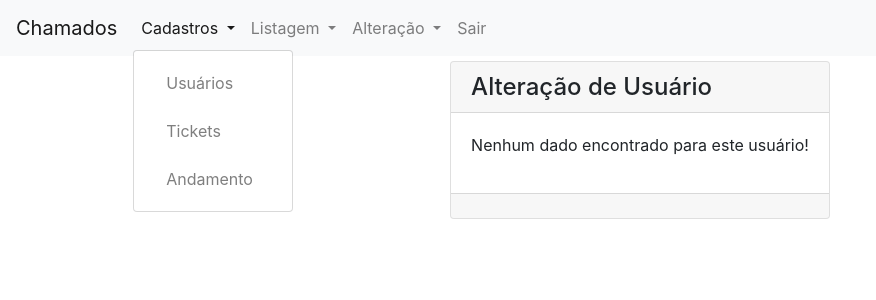
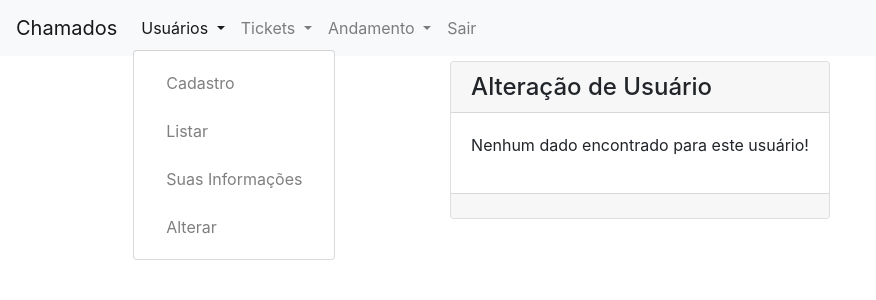
Before and after one commit to jefrson/chamados, a CodeIgniter app: page /chamados/index.php/usuario/alterarUsuario in a window 1280 px wide, after a click on "Usuários". Shown: the top 300 px of the page, without its empty margins (0-876 px from the left). Run offline with CodeIgniter, Linux system fonts and the light colour scheme; tables that the repository leaves empty or names only in its code hold one stand-in row (values such as "Sample post"); some libraries are stand-ins or nearby versions.

Commit message:
Alteração 12-09-2017

```diff
--- a/chamados/application/config/autoload.php
+++ b/chamados/application/config/autoload.php
@@ -89,7 +89,7 @@
 |
 |	$autoload['helper'] = array('url', 'file');
 */
-$autoload['helper'] = array('url', 'file', 'form');
+$autoload['helper'] = array('url', 'file', 'form', 'download');
 
 /*
 | -------------------------------------------------------------------
--- a/chamados/application/controllers/usuario.php
+++ b/chamados/application/controllers/usuario.php
@@ -75,7 +75,7 @@
             'senha' => md5($cpf)
         );
 
-        $this->usuario_model->alterar($dt);
+        $alt = $this->usuario_model->alterar($dt);
 
         $this->load->view('alteracao/alt_usuario');
     }
--- a/chamados/application/models/ticket_model.php
+++ b/chamados/application/models/ticket_model.php
@@ -6,7 +6,8 @@
     }
 
     function adicionar($objeto){
-        return $this->db->insert('ticket', $objeto);
+        $this->db->insert('ticket', $objeto);
+        return $this->db->affected_rows();
     }
 
     function listarUsuarios(){
@@ -36,12 +37,13 @@
     }
 
     function totalReg(){
-        return $this->db->count_all_results('ticket');
+        return $this->db->count_all('ticket');
     }
 
     function alterar($dt){
         $this->db->where('id_ticket', $dt['id_ticket']);
-        return $this->db->update('ticket', $dt);
+        $this->db->update('ticket', $dt);
+        return $this->db->affected_rows();
     }
 
     function selecionarTicket($id){
--- a/chamados/application/models/usuario_model.php
+++ b/chamados/application/models/usuario_model.php
@@ -6,7 +6,8 @@
     }
 
     function adicionar($objeto){
-        return $this->db->insert('usuario', $objeto);
+        $this->db->insert('usuario', $objeto);
+        return $this->db->affected_rows();
     }
 
     function listar($limit = null, $offset = null){
@@ -26,7 +27,8 @@
 
     function alterar($dt){
         $this->db->where('id_usuario', $dt['id_usuario']);
-        return $this->db->update('usuario', $dt);
+        $this->db->update('usuario', $dt);
+        return $this->db->affected_rows();
     }
 
     function selecionar($i){
--- a/chamados/application/views/alteracao/alt_usuario.php
+++ b/chamados/application/views/alteracao/alt_usuario.php
@@ -13,7 +13,7 @@
                 <label for="id" class="form-control-label">
                     ID
                 </label>
-                <input type="text" class="text-info bg-light form-control-plaintext" id="id" name="id" value="<?php echo $us->id_usuario; ?>" readonly>
+                <input type="text" class="text-info bg-light form-control-plaintext" id="id" name="id_usuario" value="<?php echo $us->id_usuario; ?>" readonly>
             </div>
             <div class="form-group col">
                 <label for="nome" class="form-control-label">
--- a/chamados/application/views/alteracao/alt_usuarios.php
+++ b/chamados/application/views/alteracao/alt_usuarios.php
@@ -10,7 +10,7 @@
                 <label for="id" class="form-control-label">
                     ID
                 </label>
-                <input type="text" class="text-info form-control-plaintext" id="id" name="id" value="<?php echo $us->id_usuario; ?>" readonly>
+                <input type="text" class="text-info form-control-plaintext" id="id" name="id_usuario" value="<?php echo $us->id_usuario; ?>" readonly>
             </div>
             <div class="form-group col">
                 <label for="nome" class="form-control-label">
--- a/chamados/application/views/cabecalho.php
+++ b/chamados/application/views/cabecalho.php
@@ -26,58 +26,56 @@
                         <ul class="navbar-nav mr-auto">
                             <li class="nav-item dropdown">
                                 <a class="nav-link dropdown-toggle" id="menu_cad" data-toggle="dropdown" aria-haspopup="true" aria-expanded="false">
-                                    Cadastros
+                                    Usuários
                                 </a>
                                 <ul class="dropdown-menu" aria-labelledby="menu_cad" id="menu_cad">
                                     <?php if($this->session->nivel == FALSE): ?>
                                         <li class="dropdown-item">
-                                            <a class="nav-link" href="<?php echo site_url('cadastro_usuario'); ?>">Usuários</a>
+                                            <a class="nav-link" href="<?php echo site_url('cadastro_usuario'); ?>">Cadastro</a>
                                         </li>
                                     <?php endif; ?>
                                     <li class="dropdown-item">
-                                        <a class="nav-link" href="<?php echo site_url('cadastro_ticket'); ?>">Tickets</a>
+                                        <a class="nav-link" href="<?php echo site_url('listar_usuario'); ?>">Listar</a>
                                     </li>
                                     <li class="dropdown-item">
-                                        <a class="nav-link" href="<?php echo site_url('cadastro_andamento'); ?>">Andamento</a>
+                                        <a class="nav-link" href="<?php echo site_url('alterar_usuario'); ?>">Suas Informações</a>
                                     </li>
+                                    <?php if($this->session->nivel == FALSE): ?>
+                                        <li class="dropdown-item">
+                                            <a class="nav-link" href="<?php echo site_url('buscar_usuario'); ?>">Alterar</a>
+                                        </li>
+                                    <?php endif; ?>
                                 </ul>
                             </li>
                             <li class="nav-item">
                                 <a class="nav-link dropdown-toggle" id="menu_list" data-toggle="dropdown" aria-haspopup="true" aria-expanded="false">
-                                    Listagem
+                                    Tickets
                                 </a>
                                 <ul class="dropdown-menu" aria-labelledby="menu_list" id="menu_list">
-                                    <?php if($this->session->nivel == FALSE): ?>
-                                        <li class="dropdown-item">
-                                            <a class="nav-link" href="<?php echo site_url('listar_usuario'); ?>">Usuários</a>
-                                        </li>
-                                    <?php endif;?>
                                     <li class="dropdown-item">
-                                        <a class="nav-link" href="<?php echo site_url('listar_ticket'); ?>">Tickets</a>
+                                        <a class="nav-link" href="<?php echo site_url('cadastro_ticket'); ?>">Cadastro</a>
                                     </li>
                                     <li class="dropdown-item">
-                                        <a class="nav-link" href="<?php echo site_url('listar_andamento'); ?>">Andamento</a>
+                                        <a class="nav-link" href="<?php echo site_url('listar_ticket'); ?>">Listar</a>
+                                    </li>
+                                    <li class="dropdown-item">
+                                        <a class="nav-link" href="<?php echo site_url('alterar_ticket'); ?>">Alterar</a>
                                     </li>
                                 </ul>
                             </li>
                             <li class="nav-item">
                                 <a class="nav-link dropdown-toggle" id="menu_alt" data-toggle="dropdown" aria-haspopup="true" aria-expanded="false">
-                                    Alteração
+                                    Andamento
                                 </a>
                                 <ul class="dropdown-menu" aria-labelledby="menu_alt" id="menu_alt">
                                     <li class="dropdown-item">
-                                        <a class="nav-link" href="<?php echo site_url('alterar_usuario'); ?>">Suas Informações</a>
-                                    </li>
-                                    <?php if($this->session->nivel == FALSE):?>
-                                        <li class="dropdown-item">
-                                            <a class="nav-link" href="<?php echo site_url('buscar_usuario'); ?>">Usuários</a>
-                                        </li>
-                                    <?php endif; ?>
-                                    <li class="dropdown-item">
-                                        <a class="nav-link" href="<?php echo site_url('alterar_ticket'); ?>">Tickets</a>
+                                        <a class="nav-link" href="<?php echo site_url('cadastro_andamento'); ?>">Cadastro</a>
                                     </li>
                                     <li class="dropdown-item">
-                                        <a class="nav-link" href="<?php echo site_url('alterar_andamento'); ?>">Andamento</a>
+                                        <a class="nav-link" href="<?php echo site_url('listar_andamento'); ?>">Listar</a>
+                                    </li>
+                                    <li class="dropdown-item">
+                                        <a class="nav-link" href="<?php echo site_url('alterar_andamento'); ?>">Alterar</a>
                                     </li>
                                 </ul>
                             </li>
--- a/chamados/application/views/cadastro/cad_ticket.php
+++ b/chamados/application/views/cadastro/cad_ticket.php
@@ -1,7 +1,7 @@
 <?php $this->load->view('./cabecalho') ?>
 <h4 class="card-header">Ticket</h4>
 <div class="card-body">
-    <form action="<?php echo site_url('ticket/adicionarTicket'); ?>" method="post">
+    <form action="<?php echo site_url('ticket/adicionarTicket'); ?>" method="post" enctype="multipart/form-data">
         <div class="form-row">
             <div class="form-check col-4">
                 <label class="form-check-label form-control-label">
--- a/chamados/application/views/listagem/list_andamento.php
+++ b/chamados/application/views/listagem/list_andamento.php
@@ -23,7 +23,7 @@
         <tfoot>
             <tr>
                 <td colspan="4">
-                    <small>Número de registros retornados: <?php echo $total;?></small>
+                    <caption>Número de registros retornados: <?php echo count($andamentos); ?></caption>
                 </td>
             </tr>
         </tfoot>
--- a/chamados/application/views/listagem/list_ticket.php
+++ b/chamados/application/views/listagem/list_ticket.php
@@ -3,7 +3,7 @@
 <h4 class="card-header">Listagem de Tickets</h4>
 <div class="card-body">
     <div class="row">
-        <table class="table table-sm table-striped table-hover">
+        <table class="table table-striped table-hover table-responsive">
             <thead class="thead-default">
                 <tr>
                     <th>Ticket</th>
@@ -11,7 +11,6 @@
                     <th>Categoria</th>
                     <th>Urgência</th>
                     <th>Responsável</th>
-                    <th>Mensagem</th>
                     <th>Assunto</th>
                     <th>Data Inicial</th>
                     <th>Data Final</th>
@@ -26,7 +25,6 @@
                             <td><?php echo $t->id_categoria; ?></td>
                             <td><?php echo $t->urgencia; ?></td>
                             <td><?php echo $t->responsavel; ?></td>
-                            <td><?php echo $t->mensagem; ?></td>
                             <td><?php echo $t->assunto; ?></td>
                             <td><?php echo $t->data_inicial; ?></td>
                             <td><?php echo $t->data_final; ?></td>
@@ -37,7 +35,7 @@
             <tfoot>
                 <tr>
                     <td colspan="9">
-                        <small>Número de registros retornados: <?php echo $total;?></small>
+                        <caption>Número de registros retornados: <?php echo count($tickets);?></caption>
                     </td>
                 </tr>
             </tfoot>
--- a/chamados/application/views/listagem/list_usuario.php
+++ b/chamados/application/views/listagem/list_usuario.php
@@ -33,7 +33,7 @@
         <tfoot>
             <tr>
                 <td colspan="9">
-                    <small>Número de registros retornados: <?php echo $regs;?></small>
+                    <caption>Número de registros retornados: <?php echo $regs;?></caption>
                 </td>
             </tr>
         </tfoot>
```
Also changed, not shown: chamados/application/controllers/andamento.php (+9 -9 lines), chamados/application/controllers/ticket.php (+22 -12 lines), chamados/application/models/andamento_model.php (+13 -12 lines).
